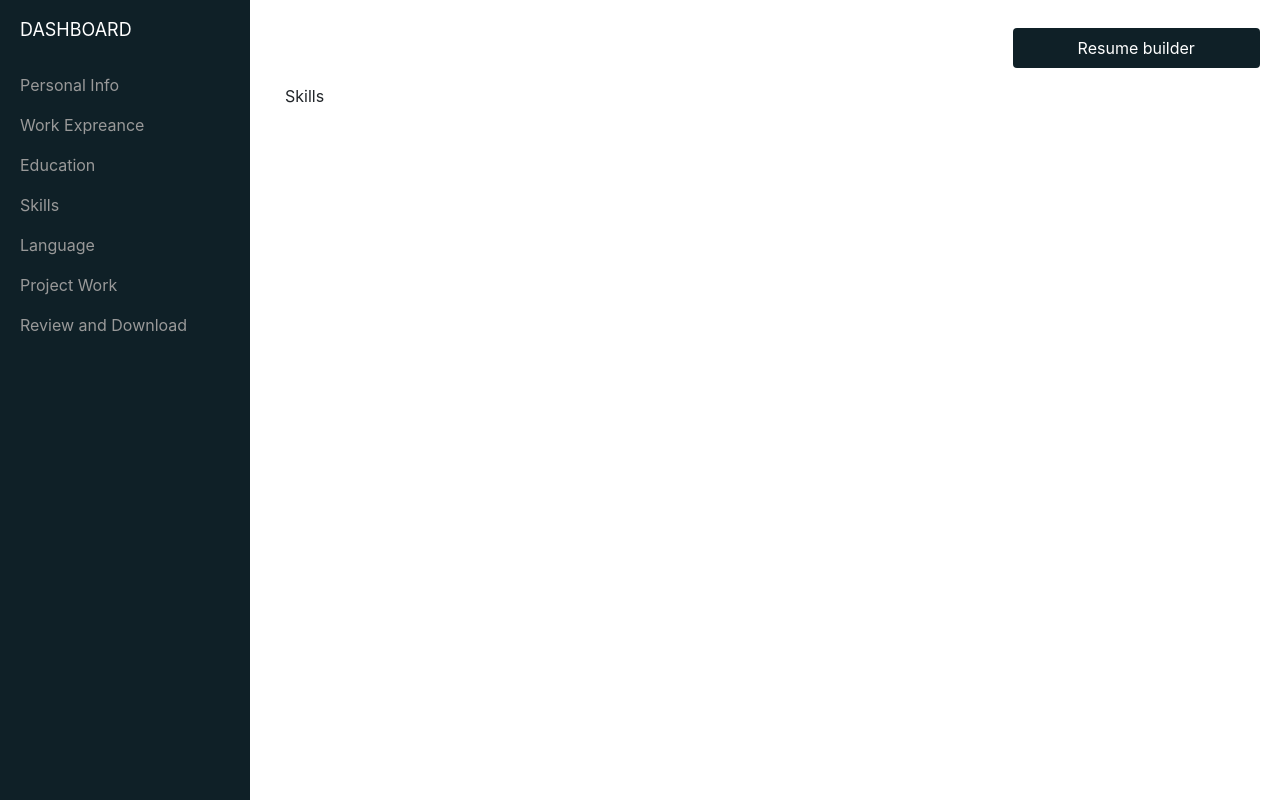
After one commit to VinayTrep/Resume_builder, a PHP site: page /dashboard/skills.php in a window 1280 px wide. The commit adds this page. Run offline with PHP 8.4, Linux system fonts and the light colour scheme.

Commit message:
dashboard created with minimum view

```diff
--- /dev/null
+++ b/dashboard/assets/sidebar.css
@@ -0,0 +1,127 @@
+body {
+    overflow-x: hidden;
+  }
+
+  #wrapper {
+    padding-left: 0;
+    -webkit-transition: all 0.5s ease;
+    -moz-transition: all 0.5s ease;
+    -o-transition: all 0.5s ease;
+    transition: all 0.5s ease;
+  }
+
+  #wrapper.toggled {
+    padding-left: 250px;
+  }
+
+  #sidebar-wrapper {
+    z-index: 1000;
+    position: fixed;
+    left: 250px;
+    width: 0;
+    height: 100%;
+    margin-left: -250px;
+    overflow-y: auto;
+    background: #0F2027;
+    color: white;
+    -webkit-transition: all 0.5s ease;
+    -moz-transition: all 0.5s ease;
+    -o-transition: all 0.5s ease;
+    transition: all 0.5s ease;
+  }
+
+  #wrapper.toggled #sidebar-wrapper {
+    width: 250px;
+  }
+
+  #page-content-wrapper {
+    width: 100%;
+    position: absolute;
+    padding: 15px;
+  }
+
+  #wrapper.toggled #page-content-wrapper {
+    position: absolute;
+    margin-right: -250px;
+  }
+
+
+  /* Sidebar Styles */
+
+  .sidebar-nav {
+    position: absolute;
+    top: 0;
+    width: 250px;
+    margin: 0;
+    padding: 0;
+    list-style: none;
+  }
+
+  .sidebar-nav li {
+    text-indent: 20px;
+    line-height: 40px;
+  }
+
+  .sidebar-nav li a {
+    display: block;
+    text-decoration: none;
+    color: #999999;
+  }
+
+  .sidebar-nav li a:hover {
+    text-decoration: none;
+    color: #fff;
+    background: #0F2027;
+  }
+
+  .sidebar-nav li a:active,
+  .sidebar-nav li a:focus {
+    text-decoration: none;
+  }
+
+  .sidebar-nav>.sidebar-brand {
+    height: 65px;
+    font-size: 18px;
+    line-height: 60px;
+  }
+
+  .sidebar-nav>.sidebar-brand a {
+    color: #999999;
+  }
+
+  .sidebar-nav>.sidebar-brand a:hover {
+    color: #fff;
+    background: none;
+  }
+
+  @media(min-width:768px) {
+    #wrapper {
+      padding-left: 0;
+    }
+
+    #wrapper.toggled {
+      padding-left: 250px;
+    }
+
+    #sidebar-wrapper {
+      width: 0;
+    }
+
+    #wrapper.toggled #sidebar-wrapper {
+      width: 250px;
+    }
+
+    #page-content-wrapper {
+      padding: 20px;
+      position: relative;
+    }
+
+    #wrapper.toggled #page-content-wrapper {
+      position: relative;
+      margin-right: 0;
+    }
+  }
+
+  .active {
+    background-color: black;
+  }
--- /dev/null
+++ b/dashboard/includes/endsidebar.php
@@ -0,0 +1,5 @@
+</div>
+    <!-- /#page-content-wrapper -->
+
+  </div>
+  <!-- /#wrapper -->
--- /dev/null
+++ b/dashboard/includes/sidebar.php
@@ -0,0 +1,39 @@
+
+<div id="wrapper" class="toggled">
+
+<!-- Sidebar -->
+<div id="sidebar-wrapper">
+  <ul class="sidebar-nav">
+    <li class="sidebar-brand">
+      <a href="../dashboard/index.php">
+        DASHBOARD
+      </a>
+    </li>
+    <li>
+      <a href="../dashboard/index.php" class="<?php if($_SERVER['REQUEST_URI'] == "/resume/dashboard/index.php"){echo "active";}else{echo "";} ?>">Personal Info</a>
+    </li>
+    <li>
+      <a href="../dashboard/work_expreance.php" class="<?php if($_SERVER['REQUEST_URI'] == "/resume/dashboard/work_expreance.php"){echo "active";}else{echo "";} ?>">Work Expreance</a>
+    </li>
+    <li>
+      <a  href="../dashboard/education.php" class="<?php if($_SERVER['REQUEST_URI'] == "/resume/dashboard/education.php"){echo "active";}else{echo "";} ?>">Education</a>
+    </li>
+    <li>
+      <a href="../dashboard/skills.php" class="<?php if($_SERVER['REQUEST_URI'] == "/resume/dashboard/skills.php"){echo "active";}else{echo "";} ?>">Skills</a>
+    </li>
+    <li>
+      <a href="../dashboard/language.php" class="<?php if($_SERVER['REQUEST_URI'] == "/resume/dashboard/language.php"){echo "active";}else{echo "";} ?>">Language</a>
+    </li>
+    <li>
+      <a href="../dashboard/project_work.php" class="<?php if($_SERVER['REQUEST_URI'] == "/resume/dashboard/project_work.php"){echo "active";}else{echo "";} ?>">Project Work</a>
+    </li>
+    <li>
+      <a href="../dashboard/review.php" class="<?php if($_SERVER['REQUEST_URI'] == "/resume/dashboard/review.php"){echo "active";}else{echo "";} ?>">Review and Download</a>
+    </li>
+  </ul>
+</div>
+<!-- /#sidebar-wrapper -->
+<!-- Page Content -->
+<div id="page-content-wrapper">
+  <p class="ml-auto text-white p-2 mt-2 w-25 rounded text-center" style="background-color: #0F2027;">
+  Resume builder</p>
--- /dev/null
+++ b/dashboard/skills.php
@@ -0,0 +1,24 @@
+<!DOCTYPE html>
+<html lang="en">
+<head>
+<meta charset="UTF-8">
+<meta name="viewport" content="width=device-width, initial-scale=1.0">
+<meta http-equiv="X-UA-Compatible" content="ie=edge">
+<meta name="Description" content="Enter your description here"/>
+<link rel="stylesheet" href="https://cdnjs.cloudflare.com/ajax/libs/twitter-bootstrap/4.6.0/css/bootstrap.min.css">
+<link rel="stylesheet" href="https://cdnjs.cloudflare.com/ajax/libs/font-awesome/5.15.4/css/all.min.css">
+<link rel="stylesheet" href="../dashboard/assets/sidebar.css">
+<title>Skills</title>
+</head>
+<body>
+<?php
+   include('../dashboard/includes/sidebar.php');
+   ?>
+      <div class="container-fluid">
+        Skills
+      </div>
+      <?php
+   include('../dashboard/includes/endsidebar.php');
+   ?>
+</body>
+</html>
```
Also changed, not shown: dashboard/education.php (added, +24 -0 lines), dashboard/index.php (added, +27 -0 lines), dashboard/language.php (added, +24 -0 lines), dashboard/project_work.php (added, +24 -0 lines), dashboard/review.php (added, +24 -0 lines), dashboard/work_expreance.php (added, +24 -0 lines), sign_up.php (+4 -4 lines), includes/sidebar.php (added).
